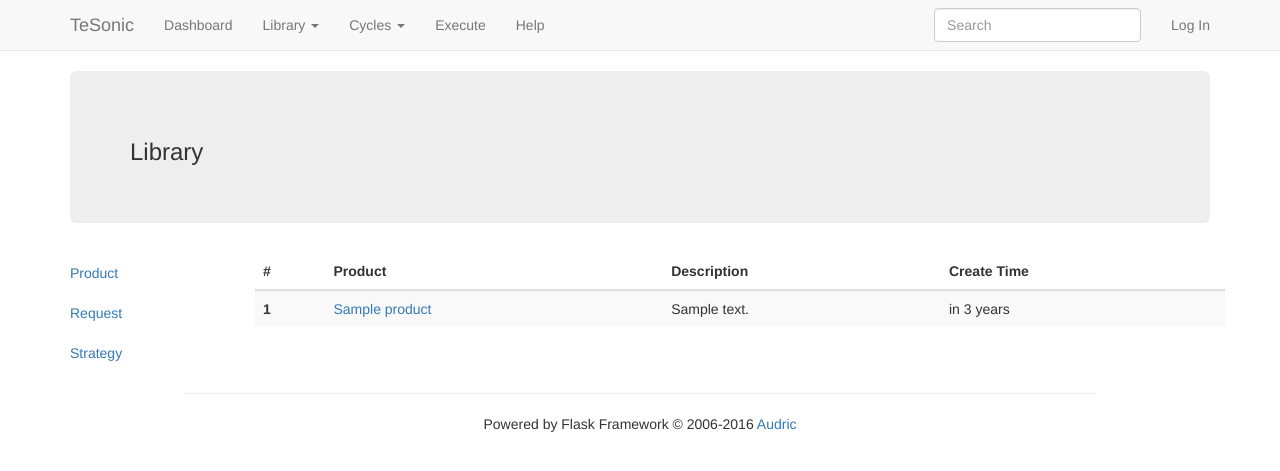
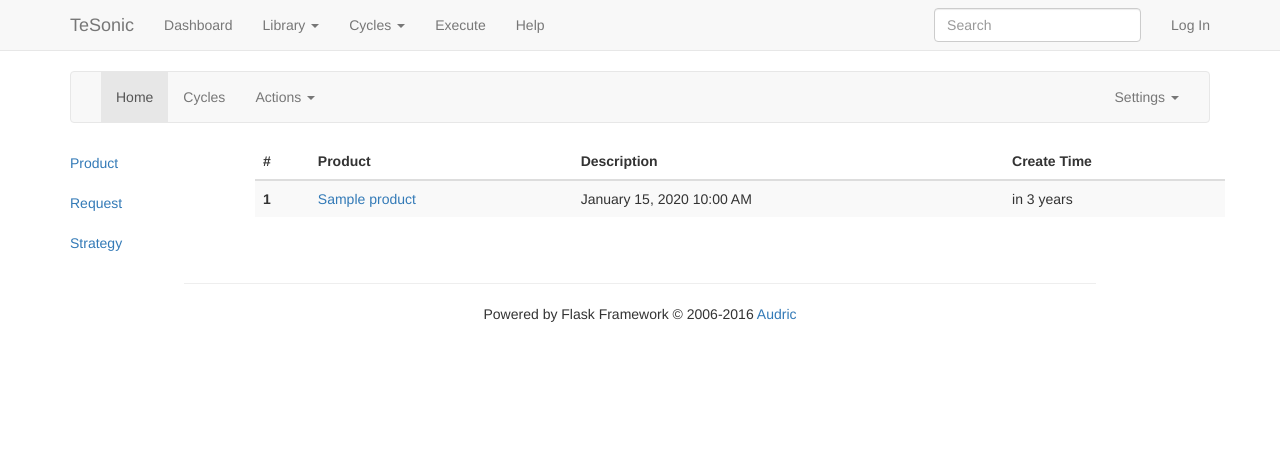
Before and after one commit to audricsun/TeSonic, a Flask app: page /library/product_list in a window 1280 px wide. Shown: the top 471 px of the page. Run offline with Flask 2, Linux system fonts and the light colour scheme; tables that the repository leaves empty hold one stand-in row (values such as "Sample post"); some libraries are stand-ins or nearby versions.

Commit message:
add productlist Post view

```diff
--- a/TeSonic/app/library/forms.py
+++ b/TeSonic/app/library/forms.py
@@ -8,3 +8,10 @@ class ImportForm(Form):
     file = FileField('')
     enable = BooleanField('Publish After Import')
     submit = SubmitField('Import')
+
+
+class NewProduct(Form):
+    name = StringField('Product Name', validators=[Required(), Length(1, 64)])
+    desc = TextAreaField('Brief Description')
+    type = TextAreaField('Product Type')
+    owner = TextAreaField('Product Owner')
--- a/TeSonic/app/library/views.py
+++ b/TeSonic/app/library/views.py
@@ -2,7 +2,7 @@ from flask import render_template, redirect, request, url_for, flash, jsonify, a
 from flask.ext.login import login_user, logout_user, login_required
 from . import library
 from ..models import Product
-from .forms import ImportForm
+from .forms import ImportForm,NewProduct
 
 
 @library.route('/import', methods=['GET', 'POST'])
@@ -18,8 +18,9 @@ def importFile():
 
 @library.route('/product_list', methods=['GET', 'POST'])
 def productPage():
-    products = Product.query.all()
-    return render_template('library/productListPage.html', products=products)
+    products = Product.query.order_by(Product.ctime.desc()).all()
+    form = NewProduct()
+    return render_template('library/productListPage.html', products=products,form = form)
 
 
 @library.route('/productDetail/', methods=['GET', 'POST'])
--- a/TeSonic/app/main/views.py
+++ b/TeSonic/app/main/views.py
@@ -5,7 +5,9 @@ from flask.ext.login import login_user, logout_user, login_required
 
 @main.route('/')
 def index():
-    return render_template('index.html')
+    from datetime import datetime
+
+    return render_template('index.html', current_time=datetime.utcnow())
 
 @main.route('/dashboard')
 @login_required
--- a/TeSonic/app/models/model_auth.py
+++ b/TeSonic/app/models/model_auth.py
@@ -16,6 +16,8 @@ class User(UserMixin, db.Model):
     username = db.Column(db.String(64), unique=True, index=True)
     role_id = db.Column(db.Integer, db.ForeignKey('roles.id'))
     password_hash = db.Column(db.String(128))
+    ctime = db.Column(db.DateTime, default=datetime.now)
+    utime = db.Column(db.DateTime, onupdate=datetime.now)
 
     @staticmethod
     def fakeAdmin():
--- a/TeSonic/app/templates/base.html
+++ b/TeSonic/app/templates/base.html
@@ -47,7 +47,7 @@
                     </ul>
                 </li>
                 <li><a href="#">Execute</a></li>
-                <li><a href="#" data-toggle="modal" data-target="#myModal">Help</a></li>
+                <li><a href="#" data-toggle="modal" data-target="#help">Help</a></li>
 
             </ul>
             <ul class="nav navbar-nav navbar-right">
@@ -80,20 +80,20 @@
 </div>
 
 <!-- Modal -->
-<div class="modal fade" id="myModal" tabindex="-1" role="dialog" aria-labelledby="myModalLabel">
+<div class="modal fade" id="help" tabindex="-1" role="dialog" aria-labelledby="myModalLabel">
     <div class="modal-dialog" role="document">
         <div class="modal-content">
             <div class="modal-header">
                 <button type="button" class="close" data-dismiss="modal" aria-label="Close"><span
                         aria-hidden="true">&times;</span></button>
-                <h4 class="modal-title" id="myModalLabel">Modal title</h4>
+                <h4 class="modal-title" id="myModalLabel">Help</h4>
             </div>
             <div class="modal-body">
-                ...
+                <p>Some Help Things</p>
             </div>
             <div class="modal-footer">
                 <button type="button" class="btn btn-default" data-dismiss="modal">Close</button>
-                <button type="button" class="btn btn-primary">Save changes</button>
+                <!--<button type="button" class="btn btn-primary">Save changes</button>-->
             </div>
         </div>
     </div>
--- a/TeSonic/app/templates/library/productListPage.html
+++ b/TeSonic/app/templates/library/productListPage.html
@@ -1,10 +1,108 @@
 {% extends "base.html" %}
+{% import "bootstrap/wtf.html" as wtf %}
 {% block title %}Products{% endblock %}
 {% block page_content %}
-<div class="jumbotron">
-    <h3>Library</h3>
-    <div class="container"></div>
+<nav class="navbar navbar-default">
+    <div class="container-fluid">
+        <!-- Brand and toggle get grouped for better mobile display -->
+        <div class="navbar-header">
+            <button type="button" class="navbar-toggle collapsed" data-toggle="collapse"
+                    data-target="#bs-example-navbar-collapse-1" aria-expanded="false">
+                <span class="sr-only">Toggle navigation</span>
+                <span class="icon-bar"></span>
+                <span class="icon-bar"></span>
+                <span class="icon-bar"></span>
+            </button>
+        </div>
+
+        <!-- Collect the nav links, forms, and other content for toggling -->
+        <div class="collapse navbar-collapse" id="bs-example-navbar-collapse-1">
+            <ul class="nav navbar-nav">
+                <li class="active">
+                    <a href="#"> Home <span class="sr-only">(current)</span></a></li>
+                <li><a href="#"> Cycles </a></li>
+                <li class="dropdown">
+                    <a href="#" class="dropdown-toggle" data-toggle="dropdown" role="button"
+                       aria-haspopup="true" aria-expanded="false">Actions <span
+                            class="caret"></span></a>
+                    <ul class="dropdown-menu">
+                        <li><a href="#" data-toggle="modal" data-target="#create_new">Create New Product</a></li>
+                        <li><a href="#">Test Case Wizard</a></li>
+                        <li><a href="#">Test Case Library</a></li>
+                        <li role="separator" class="divider"></li>
+                        <li><a href="#">Test </a></li>
+                        <li role="separator" class="divider"></li>
+                        <li><a href="#">One more separated link</a></li>
+                    </ul>
+                </li>
+            </ul>
+            <ul class="nav navbar-nav navbar-right">
+
+                <li class="dropdown">
+                    <a href="#" class="dropdown-toggle" data-toggle="dropdown" role="button"
+                       aria-haspopup="true" aria-expanded="false">Settings <span
+                            class="caret"></span></a>
+                    <ul class="dropdown-menu">
+                        <li><a href="#"> Config </a></li>
+                        <li><a href="#"> Profile </a></li>
+                        <li role="separator" class="divider"></li>
+                        <li><a href="#"><span class="label label-danger">   Delete </span></a></li>
+
+                    </ul>
+                </li>
+            </ul>
+        </div><!-- /.navbar-collapse -->
+    </div><!-- /.container-fluid -->
+</nav>
+
+<div class="modal fade" id="create_new" tabindex="-1" role="dialog" aria-labelledby="myModalLabel">
+    <div class="modal-dialog" role="document">
+        <div class="modal-content">
+            <form method="POST" action="/api/products">
+                <div class="modal-header">
+                    <button type="button" class="close" data-dismiss="modal" aria-label="Close"><span
+                            aria-hidden="true">&times;</span></button>
+                    <h4 class="modal-title" id="myModalLabel">Create New Product</h4>
+                </div>
+                <div class="modal-body">
+                    <div class="form-horizontal">
+                        <div class="form-group">
+                            <label for="name" class="col-sm-2 control-label">Name</label>
+                            <div class="col-sm-10">
+                                <input type="text" class="form-control" id="name" placeholder="Product Name">
+                            </div>
+                        </div>
+                        <div class="form-group">
+                            <label for="desc" class="col-sm-2 control-label">Description</label>
+                            <div class="col-sm-10">
+                                <input type="text" class="form-control" id="desc" placeholder="Description">
+                            </div>
+                        </div>
+                        <div class="form-group">
+                            <label for="type" class="col-sm-2 control-label">Type</label>
+                            <div class="col-sm-10">
+                                <input type="text" class="form-control" id="type" placeholder="Type">
+                            </div>
+                        </div>
+                        <div class="form-group">
+                            <label for="owner" class="col-sm-2 control-label">Owner</label>
+                            <div class="col-sm-10">
+                                <input type="text" class="form-control" id="owner" placeholder="Owner">
+                            </div>
+                        </div>
+                    </div>
+
+                </div>
+                <div class="modal-footer">
+                    <button type="button" class="btn btn-default" data-dismiss="modal">Close</button>
+                    <input class="btn btn-primary" id="submit" name="submit" type="submit" value="Create">
+                </div>
+            </form>
+        </div>
+    </div>
+
 </div>
+
 <div class="row">
     <div class="row">
         <div class="col-md-2">
@@ -30,9 +128,11 @@
                 {% for product in products %}
                 <tr>
                     <th scope="row">{{ product.id }}</th>
-                    <td><a href="{{ url_for('library.productDetail')}}?productName={{product.productName }}">{{product.productName }}</a></td>
-                    <td>{{ product.desc }}</td>
-                    <td>{{ moment(product.ctime).fromNow() }}</td>
+                    <td><a href="{{ url_for('library.productDetail')}}?productName={{product.productName }}">{{product.productName
+                        }}</a></td>
+                    <!--<td>{{ product.desc }}</td>-->
+                    <td>{{ moment(product.ctime).format('LLL')}}</td>
+                    <td>{{ moment(product.ctime).fromNow()}}</td>
                 </tr>
                 {% endfor %}
                 </tbody>
--- a/TeSonic/manage.py
+++ b/TeSonic/manage.py
@@ -1,7 +1,7 @@
 #!/usr/bin/env python
 import os
 from app import create_app, db
-from app.models import User, Role,TestCase,Product
+from app.models import User, Role,TestCase,Product,Request
 from flask.ext.script import Manager, Shell
 from flask.ext.migrate import Migrate, MigrateCommand
 
@@ -11,7 +11,7 @@ migrate = Migrate(app, db)
 
 
 def make_shell_context():
-    return dict(app=app, db=db, User=User, Role=Role,TestCase=TestCase,Product=Product)
+    return dict(app=app, db=db, User=User, Role=Role,TestCase=TestCase,Product=Product,Request=Request)
 manager.add_command("shell", Shell(make_context=make_shell_context))
 manager.add_command('db', MigrateCommand)
 
```
Also changed, not shown: TeSonic/app/api/views.py (+32 -5 lines), TeSonic/app/models/model_library.py (+11 -5 lines), TeSonic/app/templates/index.html (+7 -5 lines).
